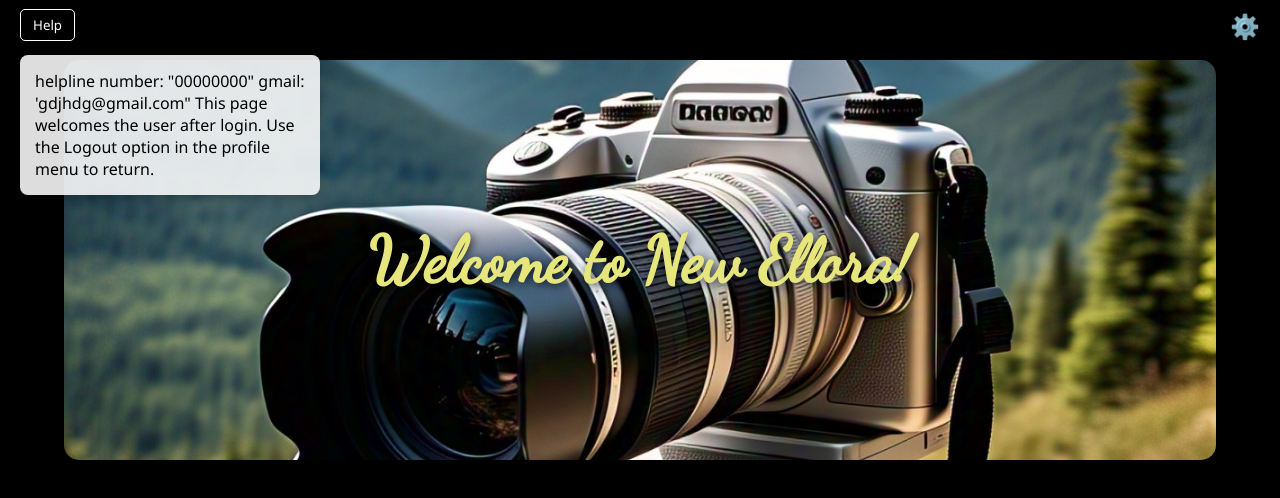
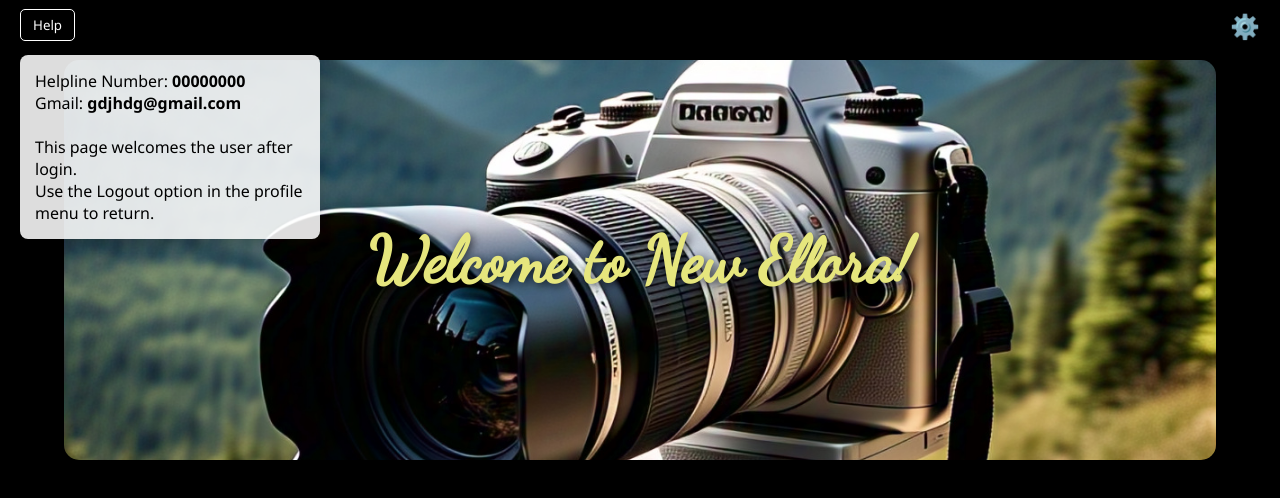
Before and after one commit to NEW-ELLORA/NEW-ELLORA, a plain HTML site: page home.html in a window 1280 px wide. Both pictures are taken after a click on the button "Help". Drawn offline with Linux system fonts and the light colour scheme.

Commit message:
Update home.html

```diff
--- a/home.html
+++ b/home.html
@@ -13,7 +13,7 @@
       font-family: 'Segoe UI', sans-serif;
     }
 
-    body, html {
+    html, body {
       height: 100%;
       width: 100%;
       overflow: hidden;
@@ -56,6 +56,7 @@
       width: 300px;
       border-radius: 8px;
       box-shadow: 0 4px 12px rgba(0,0,0,0.2);
+      z-index: 200;
     }
 
     .profile-dropdown {
@@ -76,7 +77,7 @@
       min-width: 100px;
       border-radius: 8px;
       box-shadow: 0 4px 12px rgba(0,0,0,0.2);
-      z-index: 1;
+      z-index: 200;
     }
 
     .dropdown-content button {
@@ -92,10 +93,10 @@
       background-color: #f1f1f1;
     }
 
-    /* Background Box */
+    /* Background Container */
     .background-container {
       position: absolute;
-      top: 60px; /* below taskbar */
+      top: 60px;
       left: 50%;
       transform: translateX(-50%);
       height: 50%;
@@ -107,8 +108,10 @@
       border-radius: 15px;
       box-shadow: 0 0 20px rgba(0, 0, 0, 0.5);
       overflow: hidden;
+      z-index: 1;
     }
 
+    /* Gradient Background Behind */
     .gradient-background {
       position: fixed;
       top: 0;
@@ -116,9 +119,8 @@
       height: 100%;
       width: 100%;
       background: linear-gradient(135deg, #fba834, #fcd34d);
-      z-index: -2; /* Behind everything */
-   }
-
+      z-index: -2;
+    }
 
     /* Welcome Text with RGB Animation */
     .welcome-text {
@@ -141,14 +143,15 @@
 </head>
 <body>
 
-  <!-- Top Taskbar -->
+  <!-- Taskbar -->
   <div class="taskbar">
     <div>
       <button class="help-button" onclick="toggleHelp()">Help</button>
       <div class="help-content" id="helpContent">
-        helpline number: "00000000"
-        gmail: 'gdjhdg@gmail.com"
-        This page welcomes the user after login. Use the Logout option in the profile menu to return.
+        Helpline Number: <b>00000000</b><br>
+        Gmail: <b>gdjhdg@gmail.com</b><br><br>
+        This page welcomes the user after login.<br>
+        Use the Logout option in the profile menu to return.
       </div>
     </div>
 
@@ -160,15 +163,15 @@
     </div>
   </div>
 
-  <!-- Welcome Background Container -->
-  <!-- Gradient Background Layer Behind Everything -->
- <div class="gradient-background"></div>
+  <!-- Gradient Background -->
+  <div class="gradient-background"></div>
 
+  <!-- Welcome Content -->
   <div class="background-container">
     <div class="welcome-text">Welcome to New Ellora!</div>
   </div>
 
-  <!-- JavaScript for Interactivity -->
+  <!-- JavaScript -->
   <script>
     function toggleHelp() {
       const helpBox = document.getElementById("helpContent");
@@ -181,10 +184,10 @@
     }
 
     function logout() {
-      window.location.href = "index.html"; // Change if your login page is named differently
+      window.location.href = "index.html"; // Change to your actual login page if named differently
     }
 
-    // Close dropdown/help when clicking outside
+    // Close dropdowns when clicking outside
     document.addEventListener("click", function(event) {
       const help = document.getElementById("helpContent");
       const profile = document.getElementById("profileDropdown");
@@ -200,4 +203,4 @@
   </script>
 
 </body>
- </html>
+</html>
```
